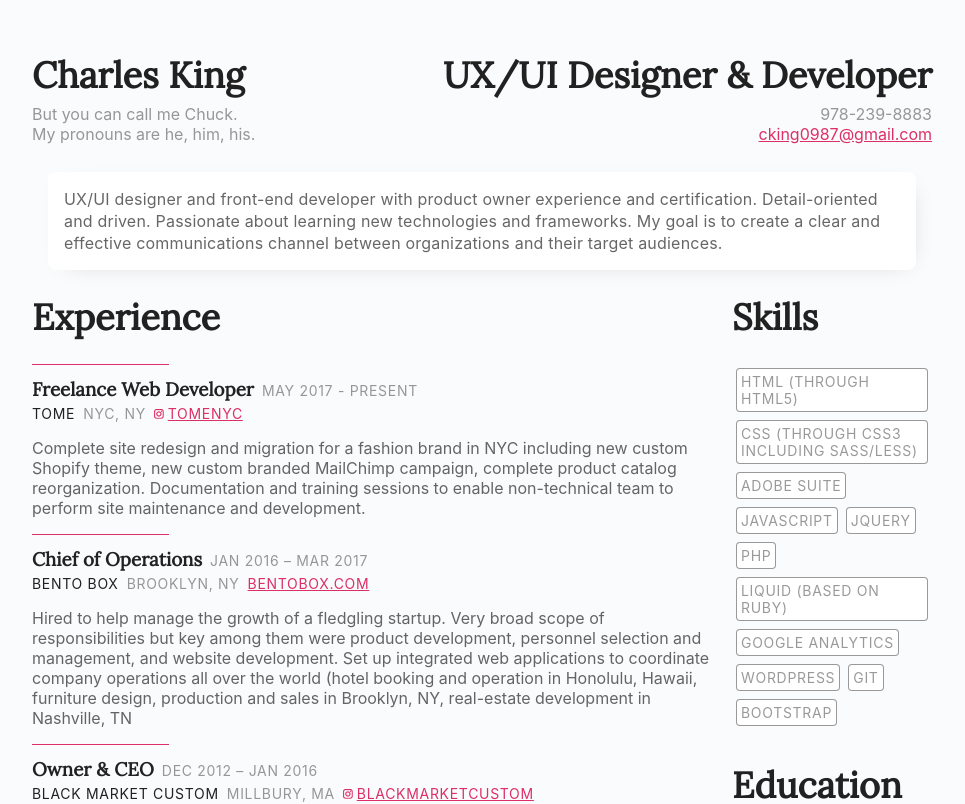
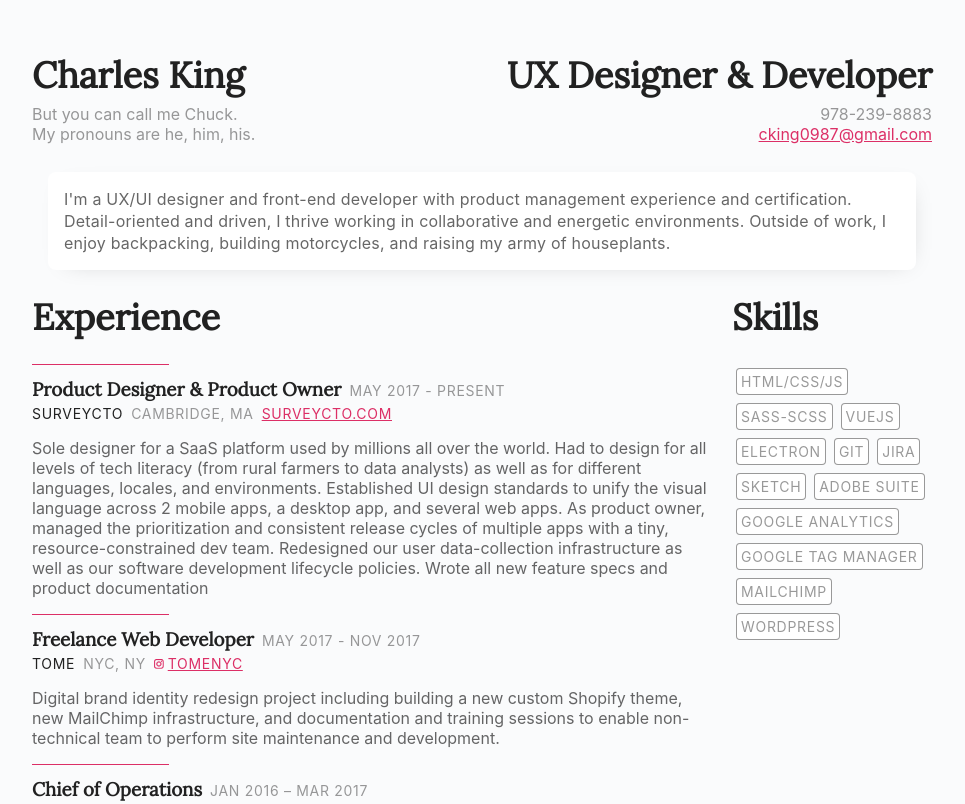
Before and after one commit to cking0987/resume, a Vue app: page / in a window 1280 px wide. Shown: the top 804 px of the page, without its empty margins (158-1123 px from the left). Built offline with nearby package versions, Linux system fonts and the light colour scheme.

Commit message:
Update resume content with SurveyCTO work

```diff
--- a/src/App.vue
+++ b/src/App.vue
@@ -7,7 +7,7 @@
 			name="Charles King"
 			nickname="Chuck"
 			pronouns="he, him, his"
-			title="UX/UI Designer &amp; Developer"
+			title="UX Designer &amp; Developer"
 			phone="978-239-8883"
 			email="cking0987@gmail.com"
 			website="c9db.com" />
@@ -16,7 +16,7 @@
 		<!-- About -->
 		<div class="about-container">
 			<About
-			content="UX/UI designer and front-end developer with product owner experience and certification. Detail-oriented and driven. Passionate about learning new technologies and frameworks. My goal is to create a clear and effective communications channel between organizations and their target audiences." />
+			content="I'm a UX/UI designer and front-end developer with product management experience and certification. Detail-oriented and driven, I thrive working in collaborative and energetic environments. Outside of work, I enjoy backpacking, building motorcycles, and raising my army of houseplants." />
 		</div>
 
 		<div class="work-skills-education">
@@ -25,12 +25,21 @@
 				<h2>Experience</h2>
 				<div class="work-experience-items">
 					<WorkExperience
+						jobTitle="Product Designer &amp; Product Owner"
+						dates="May 2017 - Present"
+						employerName="SurveyCTO"
+						location="Cambridge, MA"
+						websiteLabel="SurveyCTO.com"
+						websiteURL="https://www.surveycto.com"
+						experienceDescription="Sole designer for a SaaS platform used by millions all over the world. Had to design for all levels of tech literacy (from rural farmers to data analysts) as well as for different languages, locales, and environments. Established UI design standards to unify the visual language across 2 mobile apps, a desktop app, and several web apps. As product owner, managed the prioritization and consistent release cycles of multiple apps with a tiny, resource-constrained dev team. Redesigned our user data-collection infrastructure as well as our software development lifecycle policies. Wrote all new feature specs and product documentation" />
+					<WorkExperience
 						jobTitle="Freelance Web Developer"
-						dates="May 2017 - Present"
+						dates="MAY 2017 - NOV 2017"
 						employerName="Tome"
 						location="NYC, NY"
 						instagram="tomenyc"
-						experienceDescription="Complete site redesign and migration for a fashion brand in NYC including new custom Shopify theme, new custom branded MailChimp campaign, complete product catalog reorganization. Documentation and training sessions to enable non-technical team to perform site maintenance and development."/>
+						experienceDescription="Digital brand identity redesign project including building a new custom Shopify theme, new MailChimp infrastructure, and documentation and training sessions to enable non-technical team to perform site maintenance and development."/>
+						<!-- old description: Complete site redesign and migration for a fashion brand in NYC including new custom Shopify theme, new custom branded MailChimp campaign, complete product catalog reorganization. Documentation and training sessions to enable non-technical team to perform site maintenance and development. -->
 					<WorkExperience
 						jobTitle="Chief of Operations"
 						dates="Jan 2016 – Mar 2017"
@@ -38,14 +47,16 @@
 						location="BROOKLYN, NY"
 						websiteLabel="bentobox.com"
 						websiteURL="https://www.bentobox.com"
-						experienceDescription="Hired to help manage the growth of a fledgling startup. Very broad scope of responsibilities but key among them were product development, personnel selection and management, and website development. Set up integrated web applications to coordinate company operations all over the world (hotel booking and operation in Honolulu, Hawaii, furniture design, production and sales in Brooklyn, NY, real-estate development in Nashville, TN"/>
+						experienceDescription="Hired to help manage the growth of a fledgling startup. Very broad scope of responsibilities including product development, personnel selection and management, and website development. Set up integrated web apps to coordinate company operations all over the world."/>
+						<!-- old description: Hired to help manage the growth of a fledgling startup. Very broad scope of responsibilities but key among them were product development, personnel selection and management, and website development. Set up integrated web applications to coordinate company operations all over the world (hotel booking and operation in Honolulu, Hawaii, furniture design, production and sales in Brooklyn, NY, real-estate development in Nashville, TN -->
 					<WorkExperience
 						jobTitle="Owner &amp; CEO"
 						dates="DEC 2012 – JAN 2016"
 						employerName="Black Market Custom"
 						location="MILLBURY, MA"
 						instagram="blackmarketcustom"
-						experienceDescription="Started a company that designed and built custom music equipment including amplifiers and speaker cabinets. Designed, built, managed blackmarketcustom.com which functioned as an ecom site, a custom quote generator, and a products portfolio. All product photography and editing as well as company graphic design."/>
+						experienceDescription="Started a company that designed and built custom music equipment including tube amplifiers and speaker cabinets. Designed, built, and managed our website which functioned as an ecom site, a custom quote generator, and a portfolio for our products."/>
+						<!-- old description: Started a company that designed and built custom music equipment including amplifiers and speaker cabinets. Designed, built, managed blackmarketcustom.com which functioned as an ecom site, a custom quote generator, and a products portfolio. All product photography and editing as well as company graphic design.-->
 					<WorkExperience
 						jobTitle="IT Systems Admin"
 						dates="JUN 2008 – DEC 2012"
@@ -59,17 +70,18 @@
 			<div class="skills-container">
 				<h2>Skills</h2>
 				<Skills :skills="[
-					'HTML (through HTML5)',
-					'CSS (through CSS3 including SASS/LESS)',
+					'HTML/CSS/JS',
+					'SASS-SCSS',
+					'VueJS',
+					'Electron',
+					'Git',
+					'Jira',
+					'Sketch',
 					'Adobe Suite',
-					'JavaScript',
-					'jQuery',
-					'PHP',
-					'Liquid (based on Ruby)',
 					'Google Analytics',
+					'Google Tag Manager',
+					'MailChimp',
 					'WordPress',
-					'Git',
-					'Bootstrap'
 				]"></Skills>
 			</div>
 
@@ -78,12 +90,12 @@
 				<h2>Education</h2>
 				<div class="education-items">
 					<Education
-						major="Physics & Environmental Engineering"
+						major="Physics &amp; Environmental Engineering"
 						dates="JAN 2007 – MAY 2009"
 						school="Suffolk University"
 						location="Boston, MA"/>
 					<Education
-						major="Physics & Chemistry"
+						major="Physics &amp; Chemistry"
 						dates="SEP 2006 – DEC 2006"
 						school="Trinity College"
 						location="Hartford, CT"/>
```
